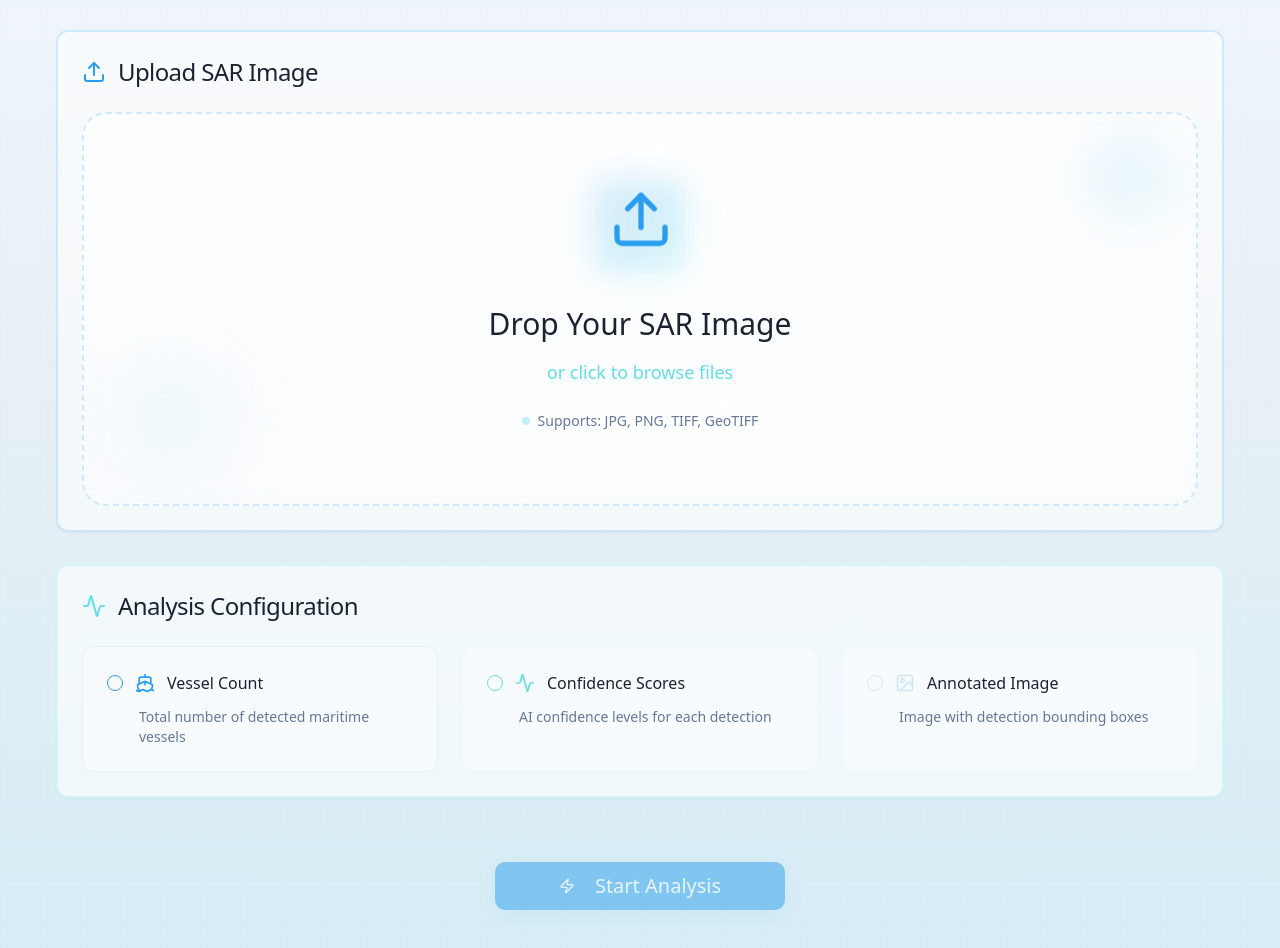
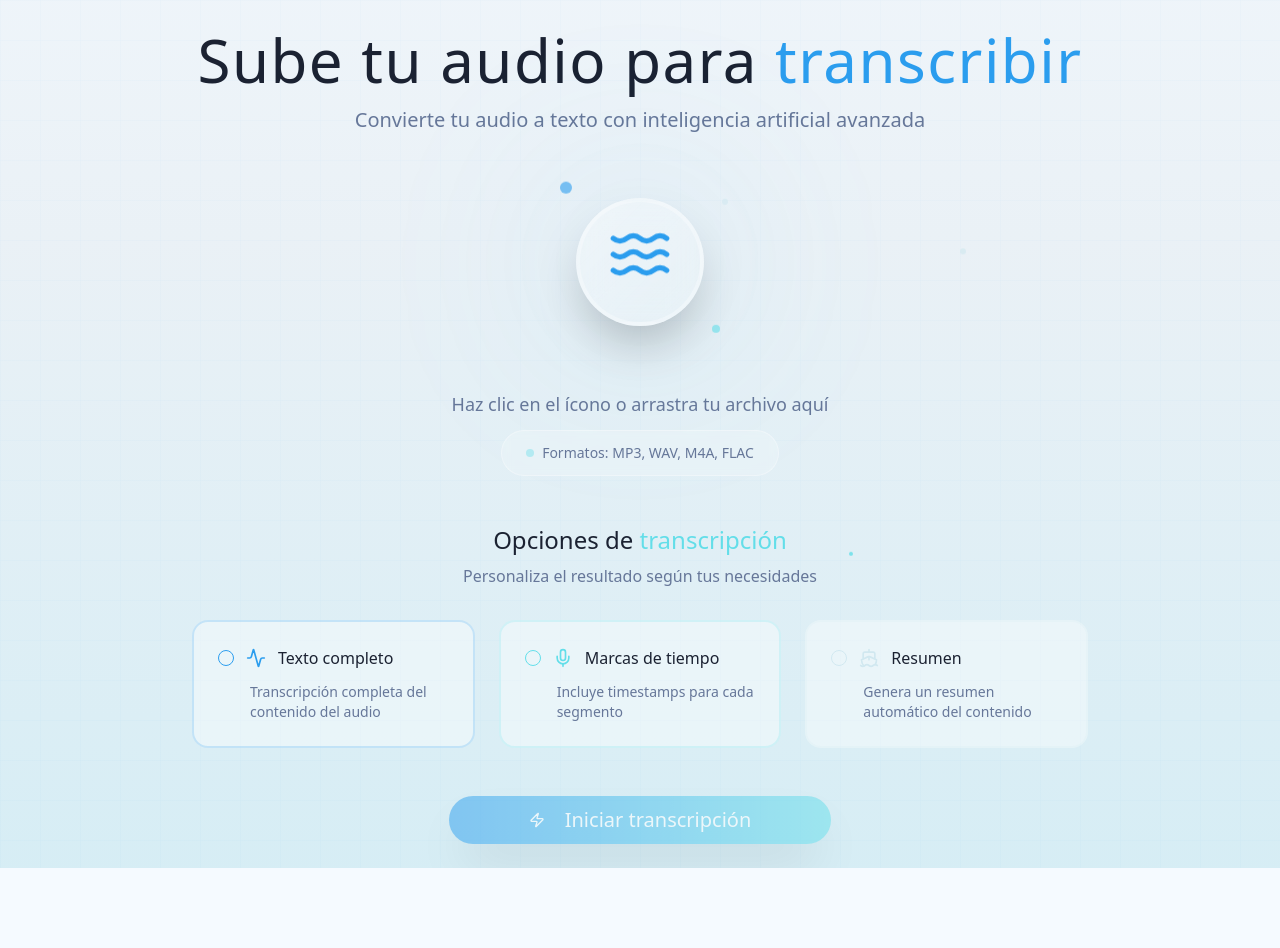
Before and after one commit to space-challenges-AI2/wavewatch-ai-portal, a React (Vite) app: page / in a window 1280 px wide. Shown: the part 360-1308 px from the top of the page. After the commit the page ends 1228 px from the top, so only its background shows below. Built offline with nearby package versions, Linux system fonts and the light colour scheme.

Commit message:
Refactor: Modernize upload interface
Update the main heading to be centered, replace the upload box with a clickable icon, and introduce animations for a more dynamic and modern user experience.

```diff
--- a/src/components/DetectionTool.tsx
+++ b/src/components/DetectionTool.tsx
@@ -2,7 +2,7 @@ import { useState, useCallback } from "react";
 import { Button } from "@/components/ui/button";
 import { Card, CardContent, CardHeader, CardTitle } from "@/components/ui/card";
 import { Checkbox } from "@/components/ui/checkbox";
-import { Upload, Zap, Loader2, Ship, Activity, Image as ImageIcon } from "lucide-react";
+import { Upload, Zap, Loader2, Ship, Activity, Image as ImageIcon, Mic, Waves } from "lucide-react";
 import { useToast } from "@/hooks/use-toast";
 
 interface DetectionResults {
@@ -154,91 +154,105 @@ const DetectionTool = () => {
   };
 
   return (
-    <div className="w-full max-w-7xl mx-auto p-6 space-y-8">
-      {/* Upload Section */}
-      <Card className="clean-card bg-white/60 backdrop-blur-sm border-2 border-primary/20">
-        <CardHeader className="pb-6">
-          <CardTitle className="flex items-center gap-3 text-2xl font-medium text-foreground">
-            <Upload className="h-6 w-6 text-primary" />
-            Upload SAR Image
-          </CardTitle>
-        </CardHeader>
-        <CardContent>
+    <div className="min-h-screen flex flex-col items-center justify-center p-6 relative">
+      {/* Centered Title */}
+      <div className="text-center mb-16">
+        <h1 className="text-5xl md:text-6xl font-light text-foreground mb-4 leading-tight tracking-wide">
+          Sube tu audio para <span className="text-primary font-medium">transcribir</span>
+        </h1>
+        <p className="text-xl text-muted-foreground max-w-2xl mx-auto font-light">
+          Convierte tu audio a texto con inteligencia artificial avanzada
+        </p>
+      </div>
+
+      {/* Central Upload Icon */}
+      <div className="relative mb-16">
+        {uploadedImageUrl ? (
           <div
-            className="group relative border-2 border-dashed border-primary/20 rounded-3xl p-16 text-center hover:border-primary/40 transition-all duration-500 cursor-pointer bg-gradient-to-br from-white/30 via-white/20 to-white/10 backdrop-blur-md hover:from-white/40 hover:via-white/30 hover:to-white/20"
+            className="group cursor-pointer"
+            onClick={() => document.getElementById('file-upload')?.click()}
+          >
+            <div className="relative">
+              <img
+                src={uploadedImageUrl}
+                alt="Uploaded audio"
+                className="w-32 h-32 rounded-3xl object-cover border-4 border-primary/30 group-hover:border-primary/60 transition-all duration-500 shadow-2xl group-hover:shadow-primary/20"
+              />
+              <div className="absolute inset-0 bg-primary/10 rounded-3xl opacity-0 group-hover:opacity-100 transition-opacity duration-300"></div>
+              <div className="absolute -top-2 -right-2 w-8 h-8 bg-accent rounded-full border-4 border-white shadow-lg animate-soft-pulse"></div>
+            </div>
+          </div>
+        ) : (
+          <div
+            className="group cursor-pointer relative"
             onDrop={handleDrop}
             onDragOver={(e) => e.preventDefault()}
             onClick={() => document.getElementById('file-upload')?.click()}
           >
-            {/* Animated background elements */}
-            <div className="absolute inset-0 rounded-3xl overflow-hidden pointer-events-none">
-              <div className="absolute top-4 right-4 w-24 h-24 bg-gradient-to-br from-primary/10 to-accent/10 rounded-full blur-xl group-hover:scale-110 transition-transform duration-700"></div>
-              <div className="absolute bottom-4 left-4 w-32 h-32 bg-gradient-to-tr from-secondary/10 to-primary/10 rounded-full blur-2xl group-hover:scale-105 transition-transform duration-700"></div>
+            {/* Glow effect */}
+            <div className="absolute inset-0 bg-gradient-to-br from-primary/20 to-accent/20 rounded-full blur-3xl scale-150 opacity-50 group-hover:opacity-80 group-hover:scale-175 transition-all duration-700"></div>
+
+            {/* Main icon container */}
+            <div className="relative w-32 h-32 bg-gradient-to-br from-white/40 to-white/20 rounded-full border-4 border-white/30 backdrop-blur-lg shadow-2xl group-hover:shadow-primary/30 group-hover:scale-110 transition-all duration-500 flex items-center justify-center">
+              <Waves className="h-16 w-16 text-primary group-hover:text-accent transition-colors duration-300 animate-gentle-float group-hover:scale-110" />
+
+              {/* Pulse rings */}
+              <div className="absolute inset-0 rounded-full border-2 border-primary/20 animate-ping"></div>
+              <div className="absolute inset-0 rounded-full border-2 border-accent/20 animate-ping" style={{animationDelay: '1s'}}></div>
             </div>
 
-            {uploadedImageUrl ? (
-              <div className="relative space-y-8">
-                <div className="relative inline-block">
-                  <img
-                    src={uploadedImageUrl}
-                    alt="Uploaded SAR"
-                    className="max-h-80 mx-auto rounded-2xl border-2 border-primary/30 soft-shadow group-hover:border-primary/50 transition-colors duration-300"
-                  />
-                  <div className="absolute -top-2 -right-2 w-6 h-6 bg-accent rounded-full border-2 border-white shadow-lg animate-soft-pulse"></div>
-                </div>
-                <div className="space-y-3">
-                  <p className="text-xl font-medium text-foreground group-hover:text-primary transition-colors duration-300">
-                    {uploadedFile?.name}
-                  </p>
-                  <p className="text-accent text-base font-medium">
-                    ✓ Image loaded • Click to replace
-                  </p>
-                </div>
-              </div>
-            ) : (
-              <div className="space-y-8">
-                <div className="relative mx-auto w-24 h-24">
-                  <div className="absolute inset-0 bg-gradient-to-br from-primary/20 to-accent/20 rounded-2xl blur-lg group-hover:blur-xl transition-all duration-500"></div>
-                  <div className="relative bg-gradient-to-br from-white/40 to-white/20 rounded-2xl p-4 backdrop-blur-sm border border-white/30">
-                    <Upload className="h-16 w-16 text-primary mx-auto animate-gentle-float group-hover:scale-110 transition-transform duration-300" />
-                  </div>
-                </div>
-                <div className="space-y-4">
-                  <p className="text-3xl font-light text-foreground group-hover:text-primary transition-colors duration-300">
-                    Drop Your SAR Image
-                  </p>
-                  <p className="text-lg text-accent font-medium">
-                    or click to browse files
-                  </p>
-                  <div className="inline-flex items-center gap-2 px-4 py-2 bg-white/20 border border-white/30 rounded-full text-muted-foreground text-sm backdrop-blur-sm">
-                    <div className="w-2 h-2 bg-accent/60 rounded-full animate-soft-pulse"></div>
-                    Supports: JPG, PNG, TIFF, GeoTIFF
-                  </div>
-                </div>
+            {/* Floating particles */}
+            <div className="absolute -top-4 -left-4 w-3 h-3 bg-primary/60 rounded-full animate-gentle-float"></div>
+            <div className="absolute -bottom-4 -right-4 w-2 h-2 bg-accent/60 rounded-full animate-gentle-float" style={{animationDelay: '2s'}}></div>
+            <div className="absolute top-2 -right-6 w-1.5 h-1.5 bg-secondary/60 rounded-full animate-gentle-float" style={{animationDelay: '1.5s'}}></div>
           </div>
         )}
+
         <input
           id="file-upload"
           type="file"
-              accept="image/*"
+          accept="audio/*"
           onChange={handleFileUpload}
           className="hidden"
         />
       </div>
-        </CardContent>
-      </Card>
+
+      {/* Status text */}
+      <div className="text-center mb-12">
+        {uploadedImageUrl ? (
+          <div className="space-y-2">
+            <p className="text-xl font-medium text-foreground">
+              {uploadedFile?.name}
+            </p>
+            <p className="text-accent font-medium">
+              ✓ Audio cargado • Clic para reemplazar
+            </p>
+          </div>
+        ) : (
+          <div className="space-y-3">
+            <p className="text-lg text-muted-foreground font-light">
+              Haz clic en el ícono o arrastra tu archivo aquí
+            </p>
+            <div className="inline-flex items-center gap-2 px-6 py-3 bg-white/20 border border-white/30 rounded-full text-muted-foreground text-sm backdrop-blur-sm">
+              <div className="w-2 h-2 bg-accent/60 rounded-full animate-soft-pulse"></div>
+              Formatos: MP3, WAV, M4A, FLAC
+            </div>
+          </div>
+        )}
+      </div>
 
       {/* Output Options */}
-      <Card className="clean-card bg-white/60 backdrop-blur-sm border-2 border-accent/20">
-        <CardHeader className="pb-6">
-          <CardTitle className="flex items-center gap-3 text-2xl font-medium text-foreground">
-            <Activity className="h-6 w-6 text-accent" />
-            Analysis Configuration
-          </CardTitle>
-        </CardHeader>
-        <CardContent>
-          <div className="grid grid-cols-1 md:grid-cols-3 gap-6">
-            <div className="clean-card bg-white/40 p-6 rounded-xl border border-primary/10">
+      <div className="w-full max-w-4xl">
+        <div className="text-center mb-8">
+          <h2 className="text-2xl font-light text-foreground mb-2">
+            Opciones de <span className="text-accent font-medium">transcripción</span>
+          </h2>
+          <p className="text-muted-foreground">Personaliza el resultado según tus necesidades</p>
+        </div>
+
+        <div className="grid grid-cols-1 md:grid-cols-3 gap-6 mb-12">
+          <div className="group cursor-pointer">
+            <div className="clean-card bg-white/40 p-6 rounded-2xl border-2 border-primary/20 hover:border-primary/40 transition-all duration-300 hover:bg-white/50">
               <div className="flex items-center space-x-3 mb-3">
                 <Checkbox
                   id="ship-count"
@@ -249,16 +263,18 @@ const DetectionTool = () => {
                   className="border-primary data-[state=checked]:bg-primary"
                 />
                 <label htmlFor="ship-count" className="flex items-center gap-3 cursor-pointer">
-                  <Ship className="h-5 w-5 text-primary" />
-                  <span className="font-medium">Vessel Count</span>
+                  <Activity className="h-5 w-5 text-primary group-hover:scale-110 transition-transform duration-200" />
+                  <span className="font-medium">Texto completo</span>
                 </label>
               </div>
               <p className="text-sm text-muted-foreground pl-8">
-                Total number of detected maritime vessels
+                Transcripción completa del contenido del audio
               </p>
             </div>
+          </div>
 
-            <div className="clean-card bg-white/40 p-6 rounded-xl border border-accent/10">
+          <div className="group cursor-pointer">
+            <div className="clean-card bg-white/40 p-6 rounded-2xl border-2 border-accent/20 hover:border-accent/40 transition-all duration-300 hover:bg-white/50">
               <div className="flex items-center space-x-3 mb-3">
                 <Checkbox
                   id="detection-prob"
@@ -269,16 +285,18 @@ const DetectionTool = () => {
                   className="border-accent data-[state=checked]:bg-accent"
                 />
                 <label htmlFor="detection-prob" className="flex items-center gap-3 cursor-pointer">
-                  <Activity className="h-5 w-5 text-accent" />
-                  <span className="font-medium">Confidence Scores</span>
+                  <Mic className="h-5 w-5 text-accent group-hover:scale-110 transition-transform duration-200" />
+                  <span className="font-medium">Marcas de tiempo</span>
                 </label>
               </div>
               <p className="text-sm text-muted-foreground pl-8">
-                AI confidence levels for each detection
+                Incluye timestamps para cada segmento
               </p>
             </div>
+          </div>
 
-            <div className="clean-card bg-white/40 p-6 rounded-xl border border-secondary/20">
+          <div className="group cursor-pointer">
+            <div className="clean-card bg-white/40 p-6 rounded-2xl border-2 border-secondary/20 hover:border-secondary/40 transition-all duration-300 hover:bg-white/50">
               <div className="flex items-center space-x-3 mb-3">
                 <Checkbox
                   id="processed-image"
@@ -289,35 +307,35 @@ const DetectionTool = () => {
                   className="border-secondary data-[state=checked]:bg-secondary"
                 />
                 <label htmlFor="processed-image" className="flex items-center gap-3 cursor-pointer">
-                  <ImageIcon className="h-5 w-5 text-secondary" />
-                  <span className="font-medium">Annotated Image</span>
+                  <Ship className="h-5 w-5 text-secondary group-hover:scale-110 transition-transform duration-200" />
+                  <span className="font-medium">Resumen</span>
                 </label>
               </div>
               <p className="text-sm text-muted-foreground pl-8">
-                Image with detection bounding boxes
+                Genera un resumen automático del contenido
               </p>
             </div>
           </div>
-        </CardContent>
-      </Card>
+        </div>
+      </div>
 
-      {/* Analyze Button */}
-      <div className="text-center py-8">
+      {/* Transcribe Button */}
+      <div className="text-center">
         <Button
           onClick={handleAnalyze}
           disabled={isProcessing || !uploadedFile}
           size="lg"
-          className="px-16 py-6 text-xl font-medium interactive-button bg-primary hover:bg-primary/90 text-primary-foreground gentle-glow"
+          className="px-20 py-6 text-xl font-light interactive-button bg-gradient-to-r from-primary to-accent hover:from-primary/90 hover:to-accent/90 text-white rounded-full shadow-2xl hover:shadow-primary/30 hover:scale-105 transition-all duration-300"
         >
           {isProcessing ? (
             <>
               <Loader2 className="h-6 w-6 mr-3 animate-spin" />
-              Analyzing Image...
+              Transcribiendo...
             </>
           ) : (
             <>
               <Zap className="h-6 w-6 mr-3" />
-              Start Analysis
+              Iniciar transcripción
             </>
           )}
         </Button>
--- a/src/index.css
+++ b/src/index.css
@@ -172,6 +172,10 @@ All colors MUST be HSL.
   animation: soft-pulse 3s ease-in-out infinite;
 }
 
+.animate-ping {
+  animation: ping 1s cubic-bezier(0, 0, 0.2, 1) infinite;
+}
+
   .animate-subtle-scale {
     animation: subtle-scale 4s ease-in-out infinite;
   }
```
Lines whose indentation alone changed are shown as unchanged.
